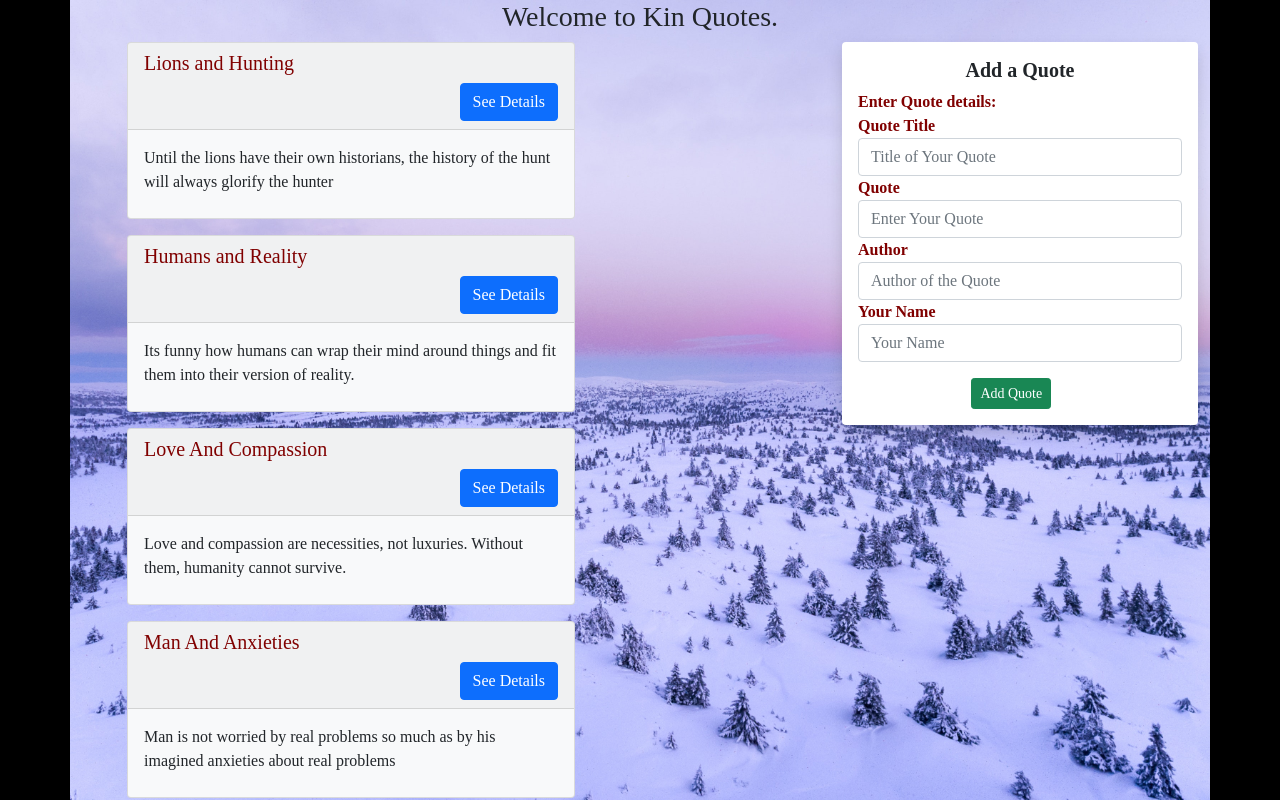
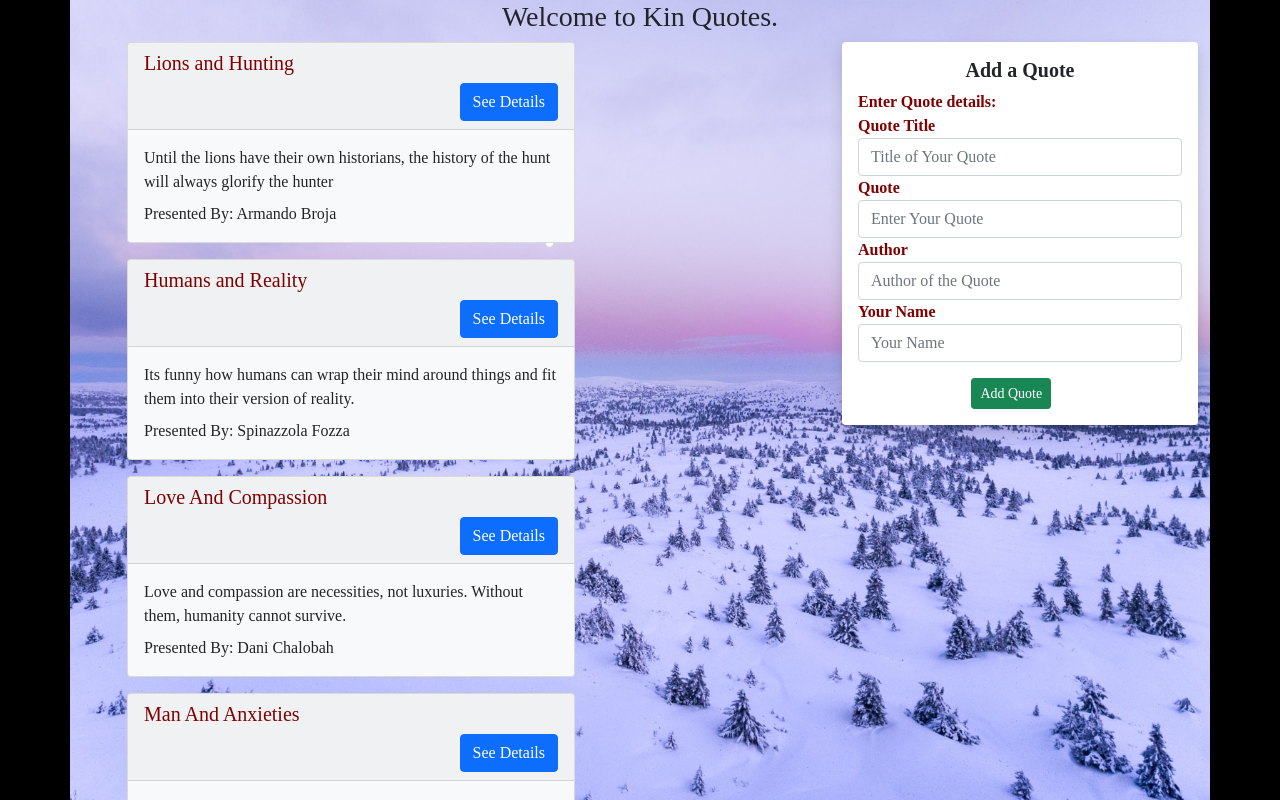
Before and after one commit to fkinyae/quotes, an Angular app: page / in a window 1280 px wide. Shown: the top 800 px of the page. Built offline with nearby package versions, Linux system fonts and the light colour scheme; a web font is replaced by a local one.

Commit message:
add element for the submitter of the quote

```diff
--- a/src/app/quote/quote.component.html
+++ b/src/app/quote/quote.component.html
@@ -18,9 +18,11 @@
 
             <div class="card-title"> {{quote.description }} </div>
 
-            <p class="card-text">
+            <div class="card-text" id="submitter">
 
-            </p>
+             Presented By: <span id="submittern"> {{ quote.submit_by }} </span>
+
+            </div>
           </div>
           </div>
         </div>
```
